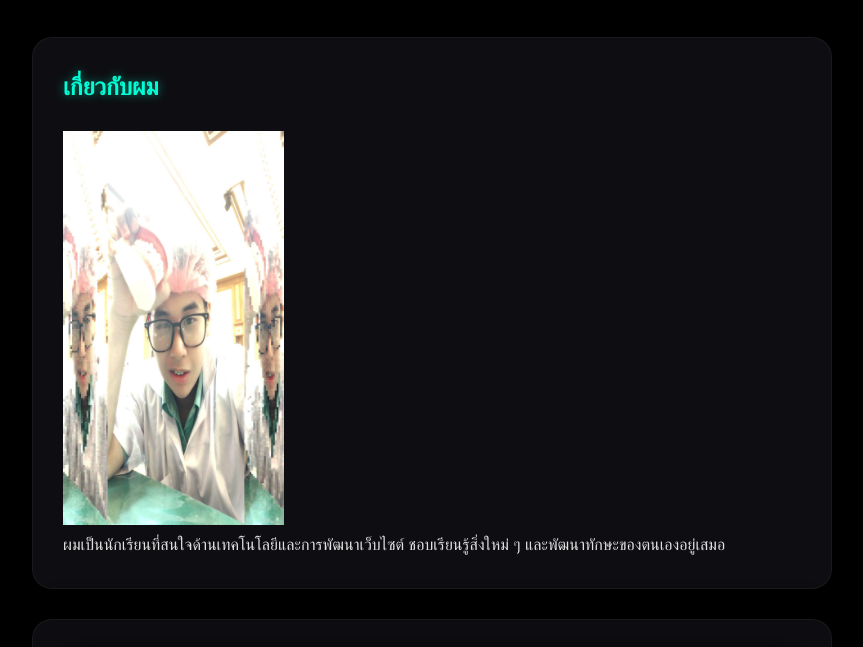
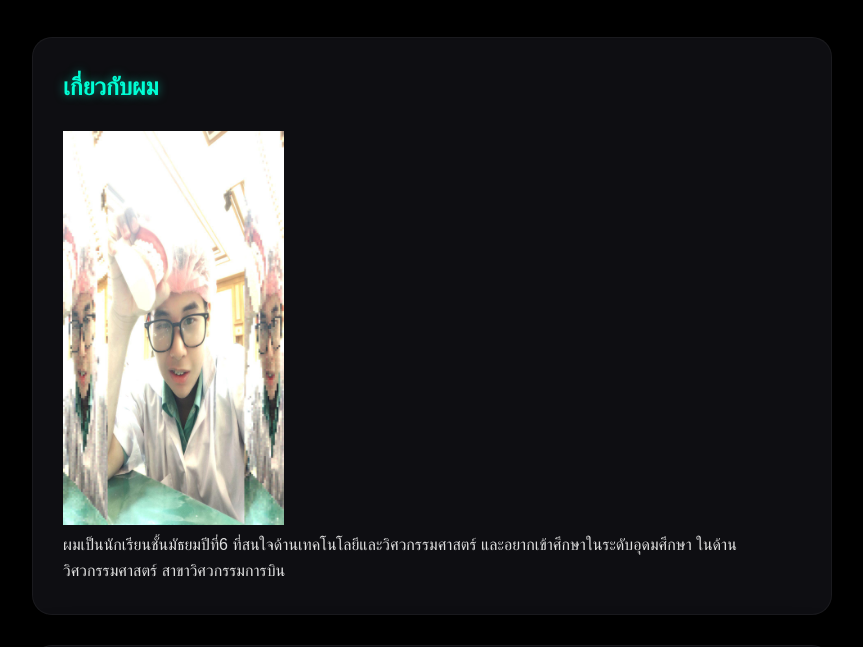
Before and after one commit to s34835-cpu/sirawatno12, a plain HTML site: page index.html in a window 1280 px wide. Shown: the part 150-797 px from the top of the page, without its empty margins (208-1071 px from the left). Drawn offline with Linux system fonts and the light colour scheme.

Commit message:
Update index.html

```diff
--- a/index.html
+++ b/index.html
@@ -17,7 +17,7 @@
         <section class="card">
             <h2>เกี่ยวกับผม</h2>
             <img src="F7103A56-EEE4-4817-B6E2-6D0ECC99D0CD.jpeg" width="30%">
-            <p>ผมเป็นนักเรียนที่สนใจด้านเทคโนโลยีและการพัฒนาเว็บไซต์ ชอบเรียนรู้สิ่งใหม่ ๆ และพัฒนาทักษะของตนเองอยู่เสมอ</p>
+            <p>ผมเป็นนักเรียนชั้นมัธยมปีที่6 ที่สนใจด้านเทคโนโลยีและวิศวกรรมศาสตร์ และอยากเข้าศึกษาในระดับอุดมศึกษา ในด้านวิศวกรรมศาสตร์ สาขาวิศวกรรมการบิน</p>
         </section>
 
         <section class="card">
```
